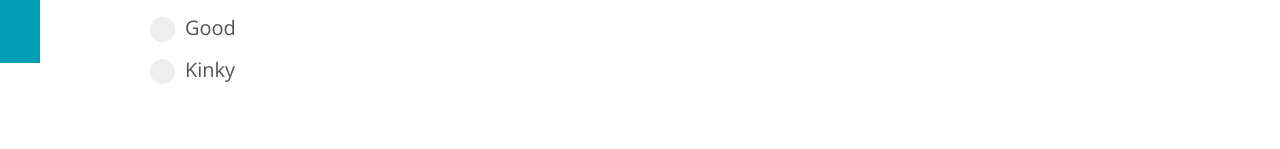
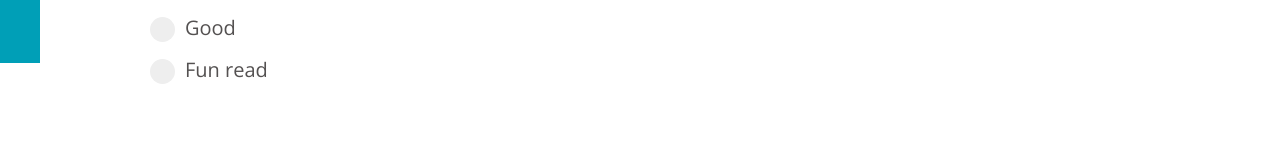
Before and after one commit to codebase-berkeley/teacher-portal, a React (Create React App) app in the folder client/: page /survey in a window 1280 px wide. Shown: the part 737-886 px from the top of the page. Built offline with nearby package versions, Linux system fonts and the light colour scheme; the HTML template or start-up script is replaced by a standard one; what react-chartkick would draw is missing.

Commit message:
fixed some responses

```diff
--- a/client/src/components/Survey/Survey.jsx
+++ b/client/src/components/Survey/Survey.jsx
@@ -18,7 +18,7 @@ const questions = [
       'Riveting textual engagement',
       'Fascinating character dialogue',
       'Good',
-      'Kinky'
+      'Fun read'
     ]
   ],
   ['frq', 'What aspects of the unit may need some work?']
```
